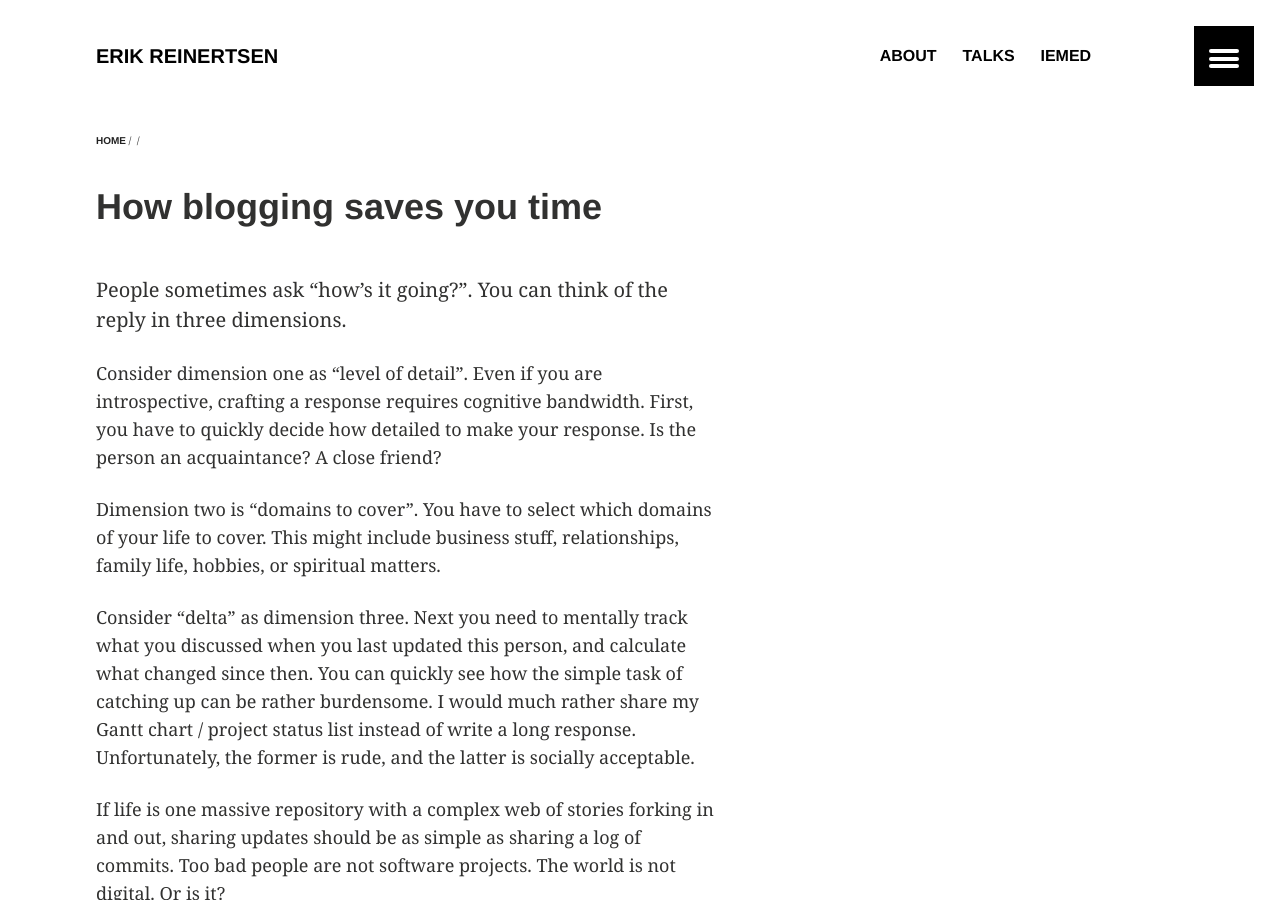
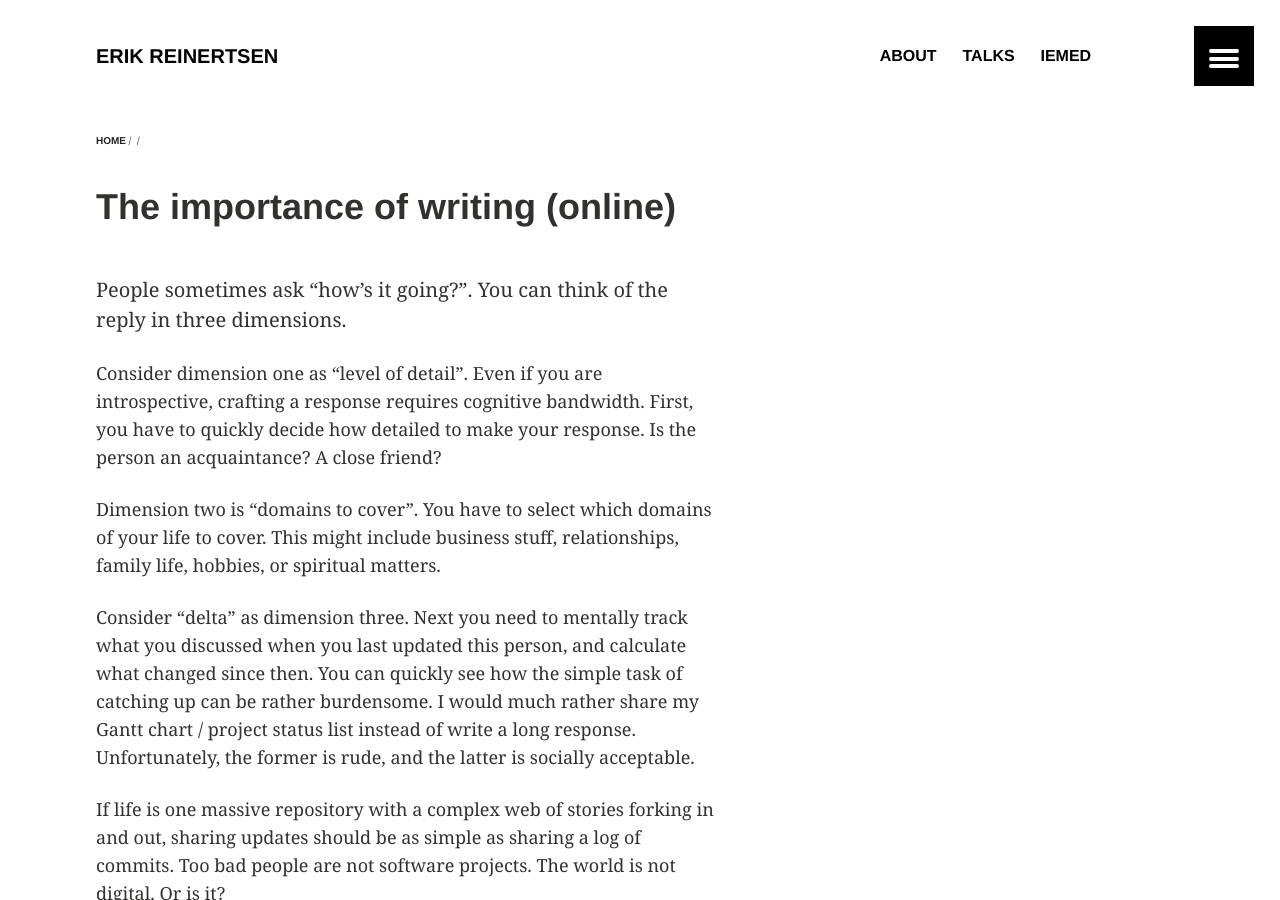
Before and after one commit to erikr/erikr.github.io, a Jekyll site: the page built from _posts/2014-10-26-the-importance-of-writing-online.md, in a window 1280 px wide and 900 px high. Built offline with Jekyll 4.4.1, drawn with Linux system fonts in a browser that asks for light colours; nearby versions of some CDN libraries.

Commit message:
changes to post title

```diff
--- a/_posts/2014-10-26-how-blogging-saves-time.md
+++ b/_posts/2014-10-26-the-importance-of-writing-online.md
@@ -1,6 +1,6 @@
 ---
 layout: article
-title: How blogging saves you time
+title: The importance of writing (online)
 ---
 
 People sometimes ask "how's it going?". You can think of the reply in three dimensions.
```
